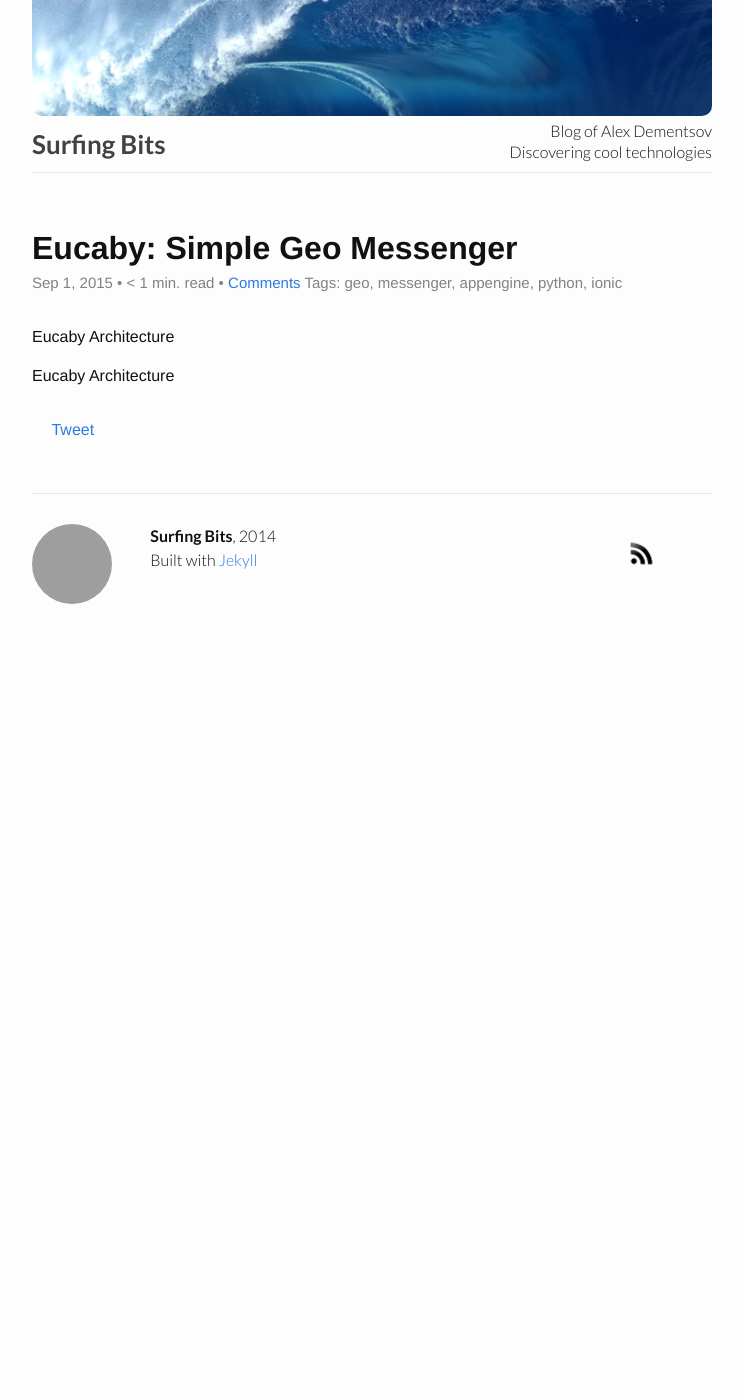
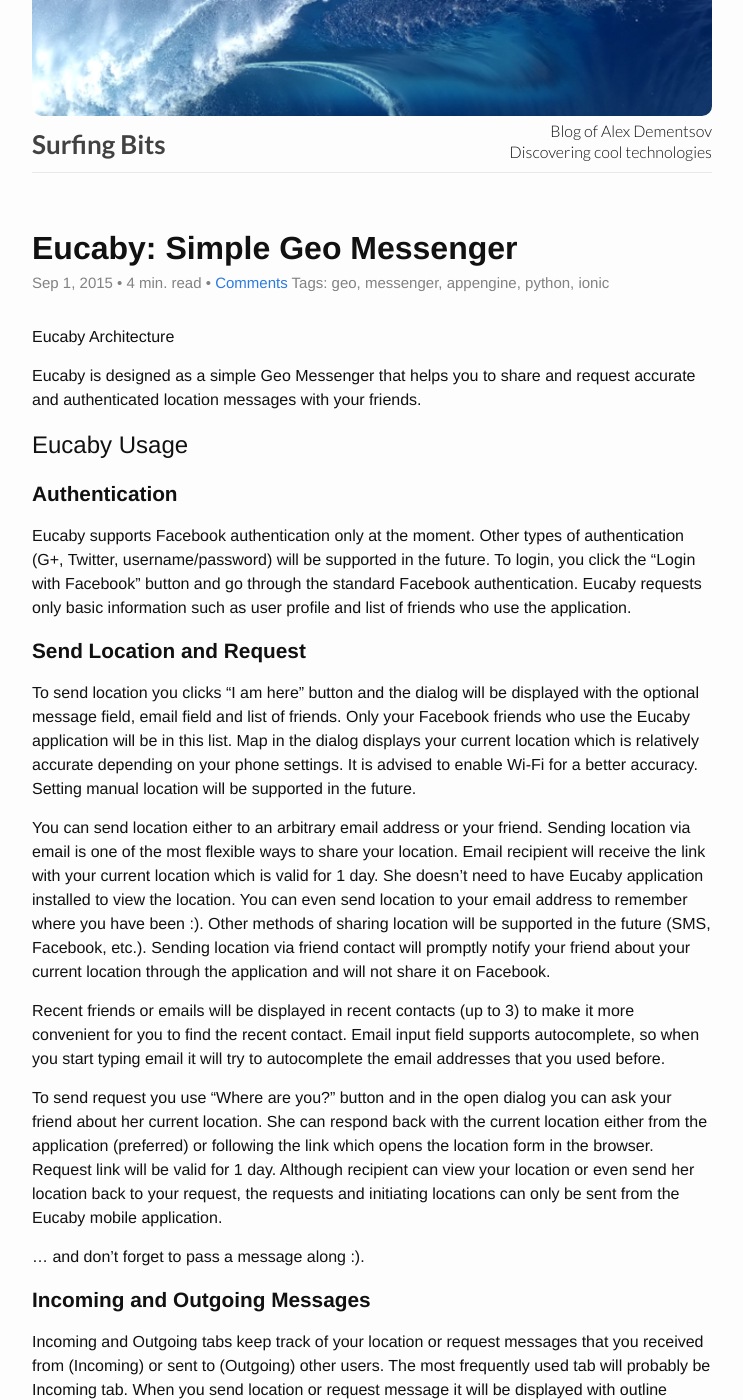
Before and after one commit to dexity/dexity.github.io, a Jekyll site: the page built from _posts/2015-09-01-eucaby-geo-messenger.md, in a window 1280 px wide and 1400 px high. Shown: the whole window, without its empty margins (268-1011 px from the left). Built offline with Jekyll 4.4.1, drawn with Linux system fonts in a browser that asks for light colours; comment, search, counter and statistics services are not loaded; some of the changed text lies outside the part shown; grey boxes are pictures that could not be loaded.

Commit message:
Wrote initial draft of Eucaby tutorial

```diff
--- a/_posts/2015-09-01-eucaby-geo-messenger.md
+++ b/_posts/2015-09-01-eucaby-geo-messenger.md
@@ -9,4 +9,36 @@ Eucaby Architecture
 
 {{ more }}
 
-Eucaby Architecture
+Eucaby is designed as a simple Geo Messenger that helps you to share and request accurate and authenticated location messages with your friends.
+
+## Eucaby Usage
+
+### Authentication
+
+Eucaby supports Facebook authentication only at the moment. Other types of authentication (G+, Twitter, username/password) will be supported in the future. To login, you click the "Login with Facebook" button and go through the standard Facebook authentication. Eucaby requests only basic information such as user profile and list of friends who use the application.
+
+### Send Location and Request
+
+To send location you clicks "I am here" button and the dialog will be displayed with the optional message field, email field and list of friends. Only your Facebook friends who use the Eucaby application will be in this list. Map in the dialog displays your current location which is relatively accurate depending on your phone settings. It is advised to enable Wi-Fi for a better accuracy. Setting manual location will be supported in the future.
+
+You can send location either to an arbitrary email address or your friend. Sending location via email is one of the most flexible ways to share your location. Email recipient will receive the link with your current location which is valid for 1 day. She doesn't need to have Eucaby application installed to view the location. You can even send location to your email address to remember where you have been :). Other methods of sharing location will be supported in the future (SMS, Facebook, etc.). Sending location via friend contact will promptly notify your friend about your current location through the application and will not share it on Facebook.
+
+Recent friends or emails will be displayed in recent contacts (up to 3) to make it more convenient for you to find the recent contact. Email input field supports autocomplete, so when you start typing email it will try to autocomplete the email addresses that you used before.
+
+To send request you use "Where are you?" button and in the open dialog you can ask your friend about her current location. She can respond back with the current location either from the application (preferred) or following the link which opens the location form in the browser. Request link will be valid for 1 day. Although recipient can view your location or even send her location back to your request, the requests and initiating locations can only be sent from the Eucaby mobile application.
+
+... and don't forget to pass a message along :).
+
+### Incoming and Outgoing Messages
+
+Incoming and Outgoing tabs keep track of your location or request messages that you received from (Incoming) or sent to (Outgoing) other users. The most frequently used tab will probably be Incoming tab. When you send location or request message it will be displayed with outline location or bolt icon in Outgoing tab respectively. After user responds with location to your request it will be displayed in Incoming tab with filled location icon. You still can see your original request in Outgoing tab and it will be displayed with filled bolt. Filled icon is a sign that your location or request are complete. So when you see your request complete you don't feel alone :). After you received a request from other user you can send back your current location.
+
+Well, a few more locations for the same request are also possible :).
+
+### Settings
+
+By default, when someone sends you request or location you will receive an email notification. If you are a popular person and getting too many of them you might want to consider turn off the email notifications from Settings menu.
+
+### Privacy
+
+To use Eucaby you need to allow location access. Eucaby will only use the current location when you send messages to your friends and will not share it with any third part applications.
```
